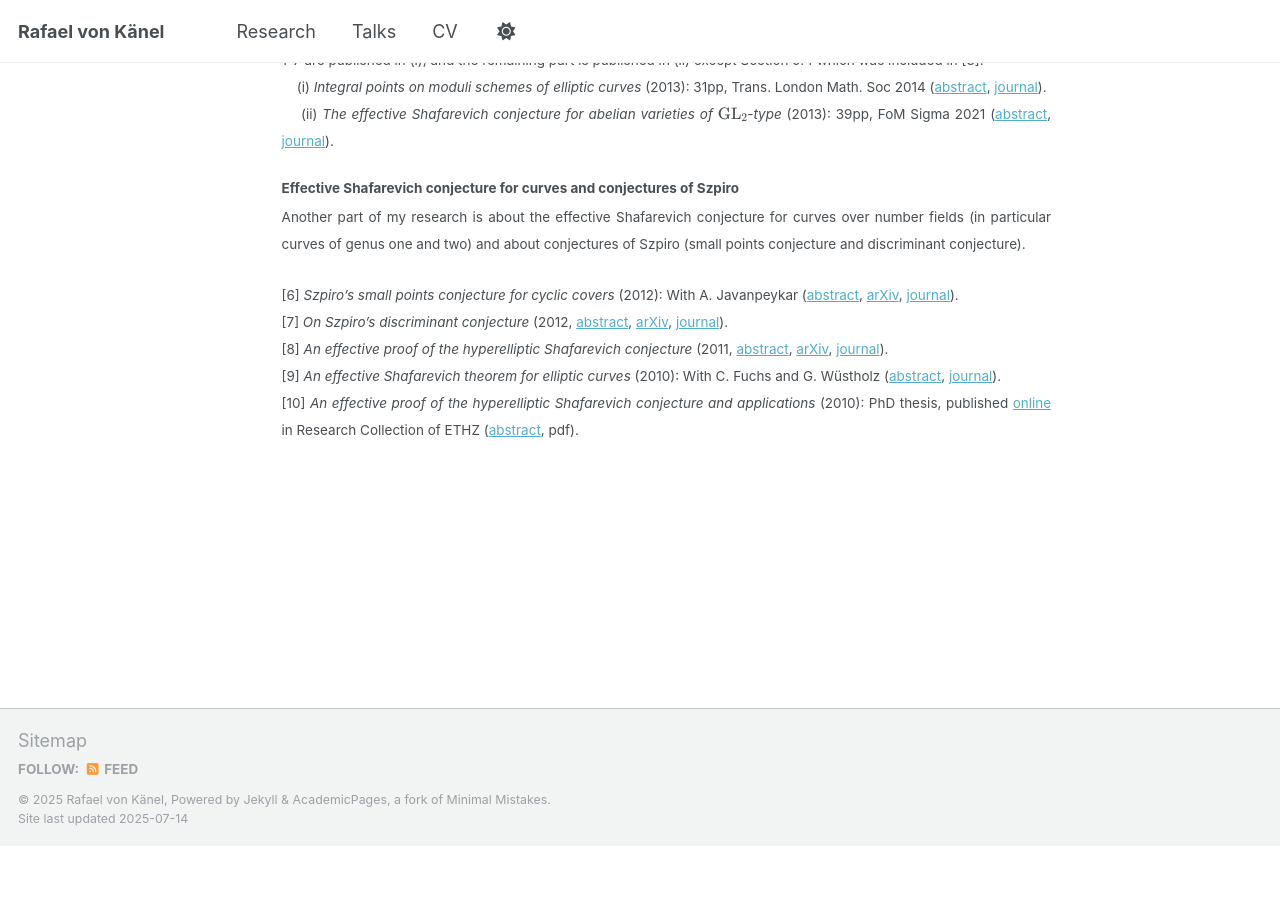
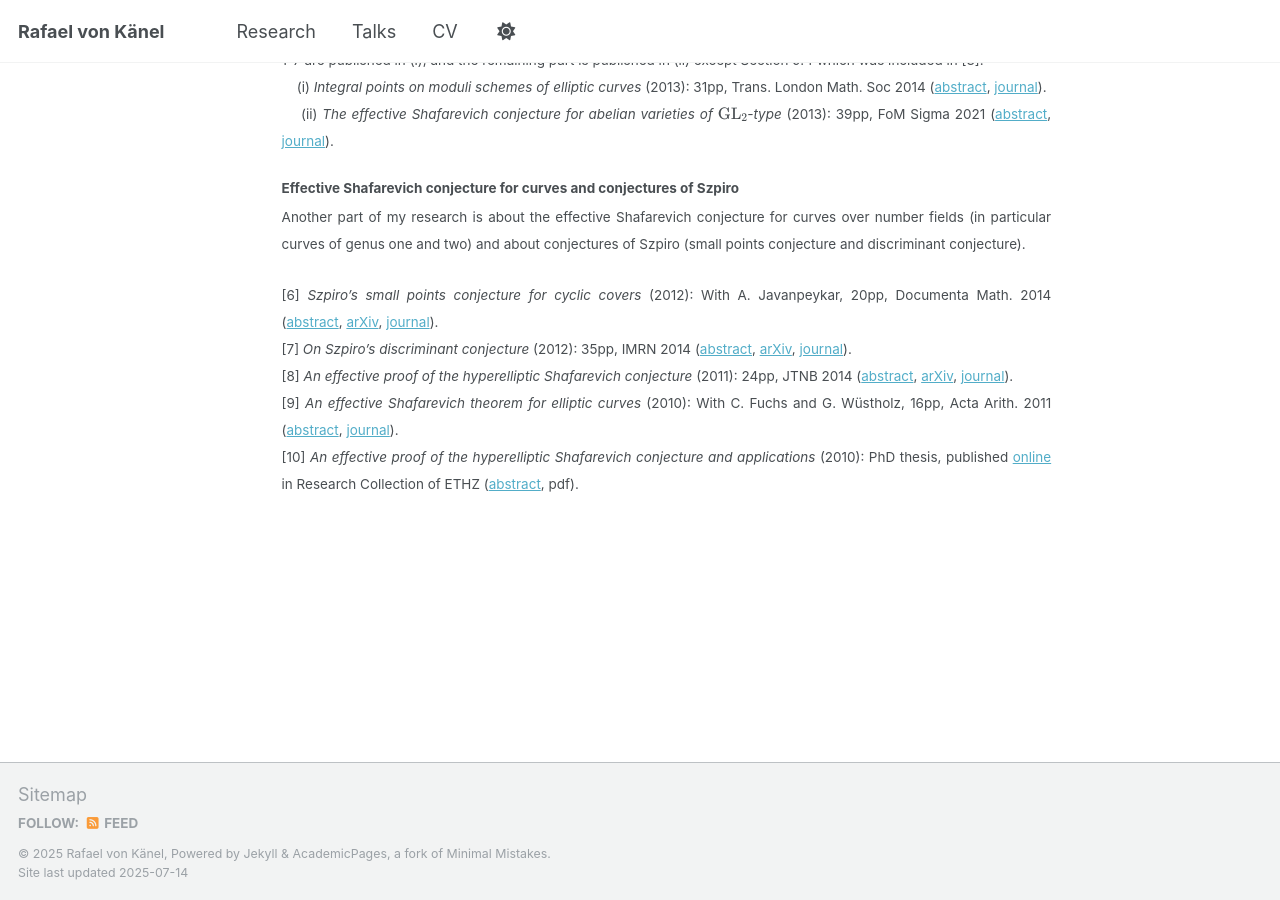
Before and after one commit to rafaelvonkanel/rafaelvonkanel.github.io, a Jekyll site: the page built from _pages/research.md, in a window 1280 px wide and 900 px high, scrolled down 656 px. Built offline with Jekyll 4.4.1, drawn with Linux system fonts in a browser that asks for light colours; a script that is not in the unit is left out; before the commit the page ends 1502 px from its top, so only the background shows below that.

Commit message:
Update research.md

```diff
--- a/_pages/research.md
+++ b/_pages/research.md
@@ -25,9 +25,9 @@ author_profile: false
 #### Effective Shafarevich conjecture for curves and conjectures of Szpiro
 <div style="text-align: justify !important; text-justify: inter-word;" markdown="1"><small>Another part of my research is about the effective Shafarevich conjecture for curves over number fields (in particular curves of genus one and two) and about conjectures of Szpiro (small points conjecture and discriminant conjecture).</small>
 <div style="text-align: justify !important; text-justify: inter-word;" markdown="1"><small>
-[6] *Szpiro's small points conjecture for cyclic covers* (2012): With A. Javanpeykar ([abstract](../_research/proj9.md), [arXiv](https://arxiv.org/abs/1311.0043), [journal](https://ems.press/content/serial-article-files/26254)).
-[7] *On Szpiro's discriminant conjecture* (2012, [abstract](../_research/proj10.md), [arXiv](https://arxiv.org/abs/1310.7980), [journal](https://academic.oup.com/imrn/article-abstract/2014/16/4457/795558)).
-[8] *An effective proof of the hyperelliptic Shafarevich conjecture* (2011, [abstract](../_research/proj11.md), [arXiv](https://arxiv.org/abs/1310.6727), [journal](https://jtnb.centre-mersenne.org/item/10.5802/jtnb.877.pdf)).
-[9] *An effective Shafarevich theorem for elliptic curves* (2010): With C. Fuchs and G. W&uuml;stholz ([abstract](../_research/proj12.md), [journal](https://www.impan.pl/pl/wydawnictwa/czasopisma-i-serie-wydawnicze/acta-arithmetica/all/148/2/82781/an-effective-shafarevich-theorem-for-elliptic-curves)).
+[6] *Szpiro's small points conjecture for cyclic covers* (2012): With A. Javanpeykar, 20pp, Documenta Math. 2014 ([abstract](../_research/proj9.md), [arXiv](https://arxiv.org/abs/1311.0043), [journal](https://ems.press/content/serial-article-files/26254)).
+[7] *On Szpiro's discriminant conjecture* (2012): 35pp, IMRN 2014 ([abstract](../_research/proj10.md), [arXiv](https://arxiv.org/abs/1310.7980), [journal](https://academic.oup.com/imrn/article-abstract/2014/16/4457/795558)).
+[8] *An effective proof of the hyperelliptic Shafarevich conjecture* (2011): 24pp, JTNB 2014 ([abstract](../_research/proj11.md), [arXiv](https://arxiv.org/abs/1310.6727), [journal](https://jtnb.centre-mersenne.org/item/10.5802/jtnb.877.pdf)).
+[9] *An effective Shafarevich theorem for elliptic curves* (2010): With C. Fuchs and G. W&uuml;stholz, 16pp, Acta Arith. 2011 ([abstract](../_research/proj12.md), [journal](https://www.impan.pl/pl/wydawnictwa/czasopisma-i-serie-wydawnicze/acta-arithmetica/all/148/2/82781/an-effective-shafarevich-theorem-for-elliptic-curves)).
 [10] *An effective proof of the hyperelliptic Shafarevich conjecture and applications* (2010): PhD thesis, published [online](https://www.research-collection.ethz.ch/handle/20.500.11850/152554) in Research Collection of ETHZ ([abstract](../_research/proj13.md), pdf).
 </small>
```
